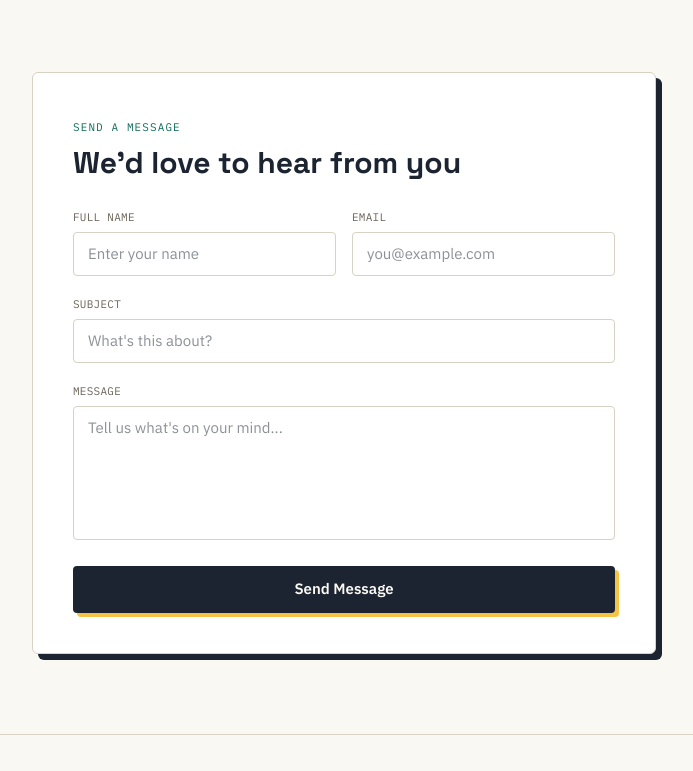
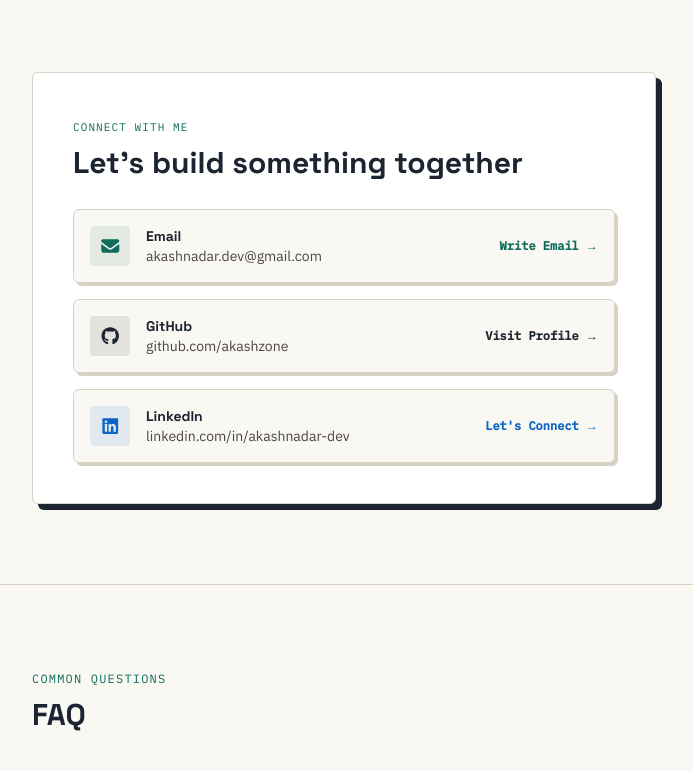
Before and after one commit to akashzone/localconnect, a React (Vite) app in the folder client/: page /contact in a window 1280 px wide. Shown: the part 680-1451 px from the top of the page, without its empty margins (296-989 px from the left). Built offline with nearby package versions, Linux system fonts and the light colour scheme; no server answers.

Commit message:
feat: replace contact form and map with developer social links

```diff
--- a/client/src/pages/Contact.jsx
+++ b/client/src/pages/Contact.jsx
@@ -1,4 +1,7 @@
 import { useState } from "react";
+import { FontAwesomeIcon } from "@fortawesome/react-fontawesome";
+import { faGithub, faLinkedin } from "@fortawesome/free-brands-svg-icons";
+import { faEnvelope } from "@fortawesome/free-solid-svg-icons";
 
 const faqs = [
   {
@@ -16,28 +19,7 @@ const faqs = [
 ];
 
 function Contact() {
-  const [formData, setFormData] = useState({
-    name: "",
-    email: "",
-    subject: "",
-    message: "",
-  });
   const [openFaq, setOpenFaq] = useState(null);
-
-  const handleChange = (e) => {
-    setFormData({ ...formData, [e.target.name]: e.target.value });
-  };
-
-  const handleSubmit = (e) => {
-    e.preventDefault();
-    if (!formData.name || !formData.email || !formData.subject || !formData.message) {
-      return alert("All fields are required");
-    }
-
-    // No backend wired up yet — swap this for an EmailJS call or an API request later.
-    alert("Message sent successfully!");
-    setFormData({ name: "", email: "", subject: "", message: "" });
-  };
 
   return (
     <div className="min-h-screen bg-[#FAF8F3] font-['IBM_Plex_Sans'] text-[#1B2430]">
@@ -62,7 +44,7 @@ function Contact() {
         <div className="max-w-6xl mx-auto px-6 grid gap-5 sm:grid-cols-3">
           {[
             { label: "Email", value: "support@localconnect.com", tag: "TAG · MAIL" },
-            { label: "Phone", value: "+91 XXXXX XXXXX", tag: "TAG · CALL" },
+            { label: "Phone", value: "+91 73043 885XX", tag: "TAG · CALL" },
             { label: "Address", value: "Mumbai, India", tag: "TAG · VISIT" },
           ].map((c) => (
             <div
@@ -82,93 +64,79 @@ function Contact() {
         </div>
       </section>
 
-      {/* ================= FORM ================= */}
+      {/* ================= CONNECT SECTION ================= */}
       <section className="py-20 border-b border-[#D8D2C4]">
         <div className="max-w-2xl mx-auto px-6">
           <div className="bg-white border border-[#D8D2C4] rounded-[6px] p-8 sm:p-10 shadow-[6px_6px_0px_#1B2430]">
             <span className="font-['IBM_Plex_Mono'] text-[11px] tracking-widest uppercase text-[#0F6B5C]">
-              Send a message
+              Connect with me
             </span>
             <h2 className="font-['Space_Grotesk'] font-bold text-2xl sm:text-3xl mt-2 mb-7">
-              We'd love to hear from you
+              Let's build something together
             </h2>
 
-            <form onSubmit={handleSubmit} className="space-y-5">
-              <div className="grid sm:grid-cols-2 gap-4">
-                <div>
-                  <label className="block font-['IBM_Plex_Mono'] text-[11px] uppercase tracking-wide text-[#6B6459] mb-1.5">
-                    Full Name
-                  </label>
-                  <input
-                    type="text"
-                    name="name"
-                    value={formData.name}
-                    onChange={handleChange}
-                    placeholder="Enter your name"
-                    className="w-full border border-[#D8D2C4] rounded-[4px] px-3.5 py-2.5 text-[15px]
-                               focus:outline-none focus:border-[#0F6B5C] focus:ring-2 focus:ring-[#0F6B5C]/15
-                               transition-colors"
-                  />
+            <div className="space-y-4">
+              {/* Gmail Link */}
+              <a
+                href="mailto:akashnadar.dev@gmail.com"
+                className="flex items-center gap-4 p-4 border border-[#D8D2C4] rounded-[6px] bg-[#FAF8F3]
+                           shadow-[3px_3px_0px_#D8D2C4] hover:shadow-[1px_1px_0px_#D8D2C4] hover:translate-x-[2px] hover:translate-y-[2px]
+                           transition-all duration-150 group"
+              >
+                <div className="w-10 h-10 flex items-center justify-center rounded-[4px] bg-[#0F6B5C]/10 text-[#0F6B5C]">
+                  <FontAwesomeIcon icon={faEnvelope} className="text-lg" />
                 </div>
+                <div className="flex-1 min-w-0">
+                  <h4 className="font-['Space_Grotesk'] font-bold text-sm text-[#1B2430]">Email</h4>
+                  <p className="text-xs sm:text-sm text-[#4A473F] truncate">akashnadar.dev@gmail.com</p>
+                </div>
+                <span className="font-['IBM_Plex_Mono'] text-xs text-[#0F6B5C] font-semibold group-hover:underline">
+                  Write Email &rarr;
+                </span>
+              </a>
 
-                <div>
-                  <label className="block font-['IBM_Plex_Mono'] text-[11px] uppercase tracking-wide text-[#6B6459] mb-1.5">
-                    Email
-                  </label>
-                  <input
-                    type="email"
-                    name="email"
-                    value={formData.email}
-                    onChange={handleChange}
-                    placeholder="you@example.com"
-                    className="w-full border border-[#D8D2C4] rounded-[4px] px-3.5 py-2.5 text-[15px]
-                               focus:outline-none focus:border-[#0F6B5C] focus:ring-2 focus:ring-[#0F6B5C]/15
-                               transition-colors"
-                  />
+              {/* GitHub Link */}
+              <a
+                href="https://github.com/akashzone"
+                target="_blank"
+                rel="noopener noreferrer"
+                className="flex items-center gap-4 p-4 border border-[#D8D2C4] rounded-[6px] bg-[#FAF8F3]
+                           shadow-[3px_3px_0px_#D8D2C4] hover:shadow-[1px_1px_0px_#D8D2C4] hover:translate-x-[2px] hover:translate-y-[2px]
+                           transition-all duration-150 group"
+              >
+                <div className="w-10 h-10 flex items-center justify-center rounded-[4px] bg-[#1B2430]/10 text-[#1B2430]">
+                  <FontAwesomeIcon icon={faGithub} className="text-lg" />
                 </div>
-              </div>
+                <div className="flex-1 min-w-0">
+                  <h4 className="font-['Space_Grotesk'] font-bold text-sm text-[#1B2430]">GitHub</h4>
+                  <p className="text-xs sm:text-sm text-[#4A473F] truncate">github.com/akashzone</p>
+                </div>
+                <span className="font-['IBM_Plex_Mono'] text-xs text-[#1B2430] font-semibold group-hover:underline">
+                  Visit Profile &rarr;
+                </span>
+              </a>
 
-              <div>
-                <label className="block font-['IBM_Plex_Mono'] text-[11px] uppercase tracking-wide text-[#6B6459] mb-1.5">
-                  Subject
-                </label>
-                <input
-                  type="text"
-                  name="subject"
-                  value={formData.subject}
-                  onChange={handleChange}
-                  placeholder="What's this about?"
-                  className="w-full border border-[#D8D2C4] rounded-[4px] px-3.5 py-2.5 text-[15px]
-                             focus:outline-none focus:border-[#0F6B5C] focus:ring-2 focus:ring-[#0F6B5C]/15
-                             transition-colors"
-                />
-              </div>
-
-              <div>
-                <label className="block font-['IBM_Plex_Mono'] text-[11px] uppercase tracking-wide text-[#6B6459] mb-1.5">
-                  Message
-                </label>
-                <textarea
-                  name="message"
-                  value={formData.message}
-                  onChange={handleChange}
-                  placeholder="Tell us what's on your mind..."
-                  rows={5}
-                  className="w-full border border-[#D8D2C4] rounded-[4px] px-3.5 py-2.5 text-[15px] resize-none
-                             focus:outline-none focus:border-[#0F6B5C] focus:ring-2 focus:ring-[#0F6B5C]/15
-                             transition-colors"
-                />
-              </div>
-
-              <button
-                type="submit"
-                className="w-full bg-[#1B2430] text-[#FAF8F3] py-3 rounded-[4px] font-semibold text-[15px]
-                           shadow-[4px_4px_0px_#F5C445] hover:shadow-[2px_2px_0px_#F5C445] hover:translate-x-[2px] hover:translate-y-[2px]
-                           transition-all duration-150"
+              {/* LinkedIn Link */}
+              <a
+                href="https://www.linkedin.com/in/akashnadar-dev/"
+                target="_blank"
+                rel="noopener noreferrer"
+                className="flex items-center gap-4 p-4 border border-[#D8D2C4] rounded-[6px] bg-[#FAF8F3]
+                           shadow-[3px_3px_0px_#D8D2C4] hover:shadow-[1px_1px_0px_#D8D2C4] hover:translate-x-[2px] hover:translate-y-[2px]
+                           transition-all duration-150 group"
               >
-                Send Message
-              </button>
-            </form>
+                <div className="w-10 h-10 flex items-center justify-center rounded-[4px] bg-[#0A66C2]/10 text-[#0A66C2]">
+                  <FontAwesomeIcon icon={faLinkedin} className="text-lg" />
+                </div>
+                <div className="flex-1 min-w-0">
+                  <h4 className="font-['Space_Grotesk'] font-bold text-sm text-[#1B2430]">LinkedIn</h4>
+                  <p className="text-xs sm:text-sm text-[#4A473F] truncate">linkedin.com/in/akashnadar-dev</p>
+                </div>
+                <span className="font-['IBM_Plex_Mono'] text-xs text-[#0A66C2] font-semibold group-hover:underline">
+                  Let's Connect &rarr;
+                </span>
+              </a>
+            </div>
           </div>
         </div>
       </section>
@@ -197,9 +165,8 @@ function Contact() {
                     {item.q}
                   </span>
                   <span
-                    className={`font-['IBM_Plex_Mono'] text-[#0F6B5C] transition-transform duration-200 ${
-                      openFaq === i ? "rotate-45" : ""
-                    }`}
+                    className={`font-['IBM_Plex_Mono'] text-[#0F6B5C] transition-transform duration-200 ${openFaq === i ? "rotate-45" : ""
+                      }`}
                   >
                     +
                   </span>
@@ -218,17 +185,7 @@ function Contact() {
         </div>
       </section>
 
-      {/* ================= MAP PLACEHOLDER ================= */}
-      <section className="py-20">
-        <div className="max-w-4xl mx-auto px-6">
-          <div className="border-2 border-dashed border-[#D8D2C4] rounded-[6px] h-64 flex flex-col items-center justify-center text-center bg-white/50">
-            <span className="text-3xl mb-2">📍</span>
-            <p className="font-['IBM_Plex_Mono'] text-[12px] text-[#9B9384]">
-              Map placeholder — embed Google Maps here
-            </p>
-          </div>
-        </div>
-      </section>
+
     </div>
   );
 }
```
